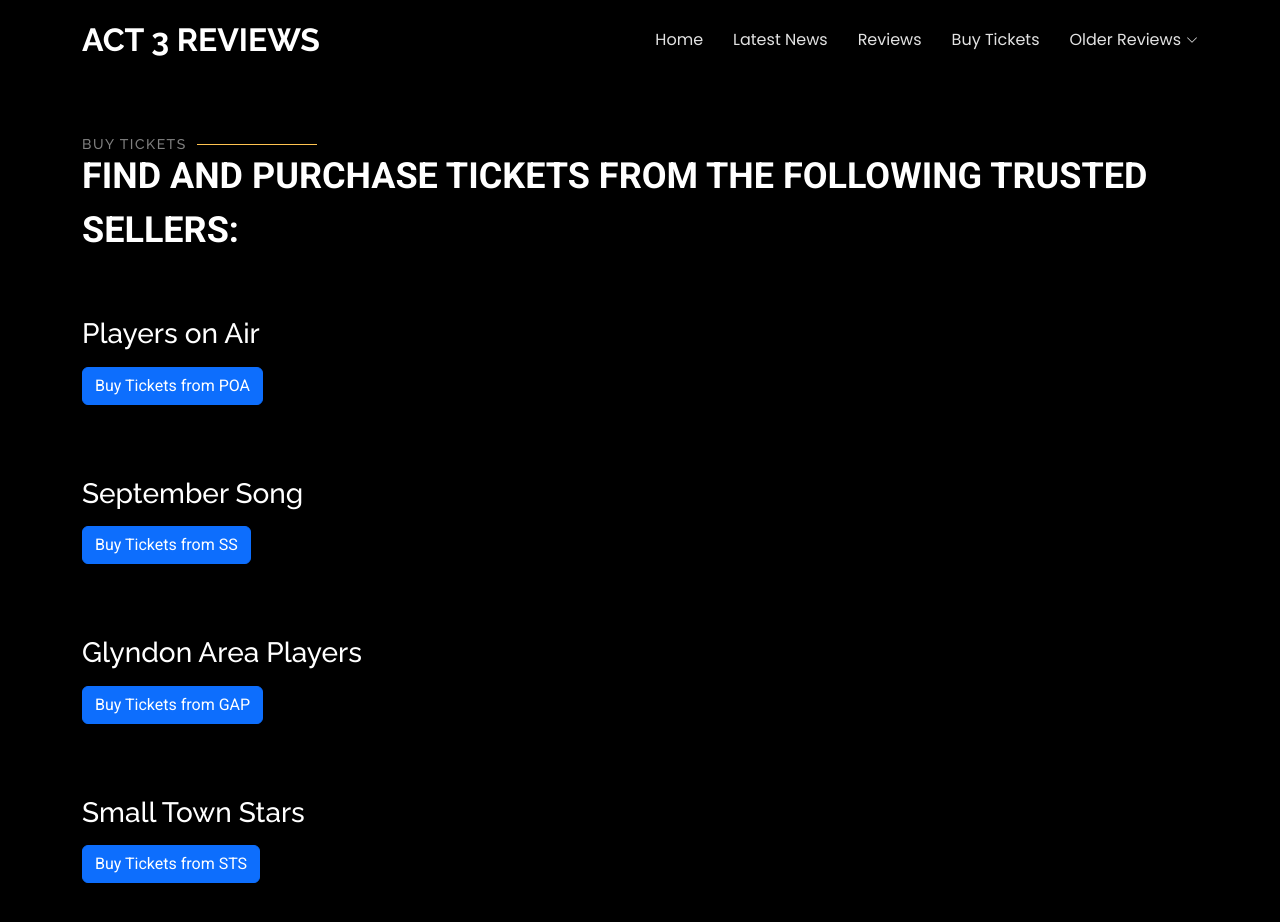
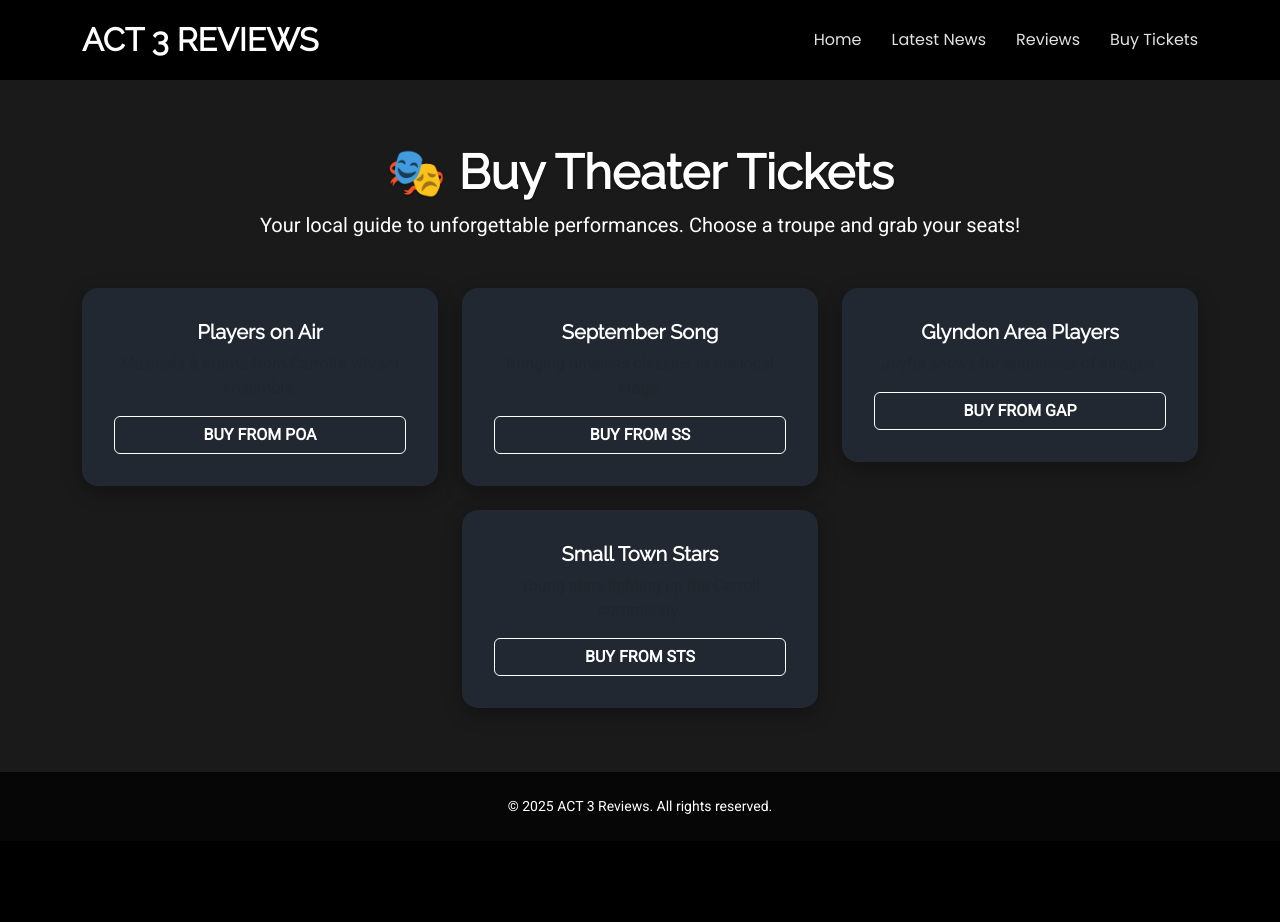
Before and after one commit to Act3Reviews/Act3, a plain HTML site: page Buy Tickets.html in a window 1280 px wide. After the commit the page ends 841 px from the top, so only its background shows below. Drawn offline with Linux system fonts and the light colour scheme.

Commit message:
Update Buy Tickets.html

```diff
--- a/Buy Tickets.html
+++ b/Buy Tickets.html
@@ -3,151 +3,133 @@
 
 <head>
   <meta charset="utf-8">
-  <meta content="width=device-width, initial-scale=1.0" name="viewport">
-  <title>Service Details - Gp Bootstrap Template</title>
-  <meta name="description" content="">
-  <meta name="keywords" content="">
+  <meta name="viewport" content="width=device-width, initial-scale=1.0">
+  <title>Buy Tickets - ACT 3 Reviews</title>
+  <meta name="description" content="Purchase theater tickets from trusted sellers for Carroll County performances.">
+  <meta name="keywords" content="Tickets, Theater, Carroll County, Buy Tickets, Local Shows">
 
-  <!-- Fonts -->
   <link href="https://fonts.googleapis.com" rel="preconnect">
   <link href="https://fonts.gstatic.com" rel="preconnect" crossorigin>
-  <link href="https://fonts.googleapis.com/css2?family=Roboto:ital,wght@0,100;0,300;0,400;0,500;0,700;0,900;1,100;1,300;1,400;1,500;1,700;1,900&family=Poppins:ital,wght@0,100;0,200;0,300;0,400;0,500;0,600;0,700;0,800;0,900;1,100;1,200;1,300;1,400;1,500;1,600;1,700;1,800;1,900&family=Raleway:ital,wght@0,100;0,200;0,300;0,400;0,500;0,600;0,700;0,800;0,900;1,100;1,200;1,300;1,400;1,500;1,600;1,700;1,800;1,900&display=swap" rel="stylesheet">
+  <link href="https://fonts.googleapis.com/css2?family=Roboto&family=Poppins&family=Raleway&display=swap" rel="stylesheet">
 
-  <!-- Vendor CSS Files -->
   <link href="assets/vendor/bootstrap/css/bootstrap.min.css" rel="stylesheet">
   <link href="assets/vendor/bootstrap-icons/bootstrap-icons.css" rel="stylesheet">
   <link href="assets/vendor/aos/aos.css" rel="stylesheet">
   <link href="assets/vendor/swiper/swiper-bundle.min.css" rel="stylesheet">
   <link href="assets/vendor/glightbox/css/glightbox.min.css" rel="stylesheet">
 
-  <!-- Main CSS File -->
   <link href="assets/css/main.css" rel="stylesheet">
+  <style>
+    .ticket-seller-card {
+  background: #222831;
+  border-radius: 1rem;
+  padding: 2rem;
+  transition: transform 0.3s ease, box-shadow 0.3s ease;
+  color: #eeeeee;
+  box-shadow: 0 6px 20px rgba(0, 0, 0, 0.3);
+}
+    .ticket-seller-card:hover {
+      transform: translateY(-5px);
+      box-shadow: 0 10px 30px rgba(0, 0, 0, 0.15);
+    }
+    .ticket-seller-logo {
+      width: 60px;
+      height: 60px;
+      object-fit: cover;
+      border-radius: 50%;
+      margin-bottom: 1rem;
+    }
+    .ticket-section {
+    background-color: #1a1a1a !important;
+    color: #f1f1f1 !important;
+    padding: 4rem 0;
+  }
 
-  <!-- =======================================================
-  * Template Name: Gp
-  * Template URL: https://bootstrapmade.com/gp-free-multipurpose-html-bootstrap-template/
-  * Updated: Aug 15 2024 with Bootstrap v5.3.3
-  * Author: BootstrapMade.com
-  * License: https://bootstrapmade.com/license/
-  ======================================================== -->
+  .ticket-section h1,
+  .ticket-section h2,
+  .ticket-section h5 {
+    color: #fff !important;
+    font-weight: 700;
+  }
+</style>
 </head>
 
 <body class="service-details-page">
-
-  <header id="header" class="header d-flex align-items-center position-relative">
-    <div class="container-fluid container-xl position-relative d-flex align-items-center justify-content-between">
-
-      <a href="index.html" class="logo d-flex align-items-center me-auto me-lg-0">
-        <!-- Uncomment the line below if you also wish to use an image logo -->
-        <!-- <img src="assets/img/logo.png" alt=""> -->
+  <header id="header" class="header d-flex align-items-center">
+    <div class="container-fluid container-xl d-flex align-items-center justify-content-between">
+      <a href="index.html" class="logo d-flex align-items-center me-auto">
         <h1 class="sitename">ACT 3 REVIEWS</h1>
-        <span></span>
       </a>
-
       <nav id="navmenu" class="navmenu">
         <ul>
-          <li><a href="index.html">Home<br></a></li>
+          <li><a href="index.html">Home</a></li>
           <li><a href="index.html#about">Latest News</a></li>
           <li><a href="index.html#services">Reviews</a></li>
           <li><a href="index.html#portfolio">Buy Tickets</a></li>
-          <li class="dropdown"><a href="#"><span>Older Reviews</span> <i class="bi bi-chevron-down toggle-dropdown"></i></a>
-            <ul>
-              <li><a href="#">Dropdown 1</a></li>
-              <li class="dropdown"><a href="#"><span>Deep Dropdown</span> <i class="bi bi-chevron-down toggle-dropdown"></i></a>
-                <ul>
-                  <li><a href="#">Deep Dropdown 1</a></li>
-                  <li><a href="#">Deep Dropdown 2</a></li>
-                  <li><a href="#">Deep Dropdown 3</a></li>
-                  <li><a href="#">Deep Dropdown 4</a></li>
-                  <li><a href="#">Deep Dropdown 5</a></li>
-                </ul>
-              </li>
-              <li><a href="#">Dropdown 2</a></li>
-              <li><a href="#">Dropdown 3</a></li>
-              <li><a href="#">Dropdown 4</a></li>
-            </ul>
-          </li>
-
         </ul>
         <i class="mobile-nav-toggle d-xl-none bi bi-list"></i>
       </nav>
-
-
-
     </div>
   </header>
 
   <main class="main">
-
-
-
-
-
-    <!-- Buy Tickets Section -->
-    <section id="buy-tickets" class="buy-tickets section">
-      <div class="container section-title" data-aos="fade-up">
-        <h2>Buy Tickets</h2>
-        <p>Find and purchase tickets from the following trusted sellers:</p>
+    <section id="buy-tickets" class="buy-tickets section ticket-section">
+      <div class="container text-center mb-5" data-aos="fade-up">
+        <h2 class="fw-bold display-5" style="color: #ffffff !important; text-shadow: 0 1px 2px rgba(0,0,0,0.5);">🎭 Buy Theater Tickets</h2>
+        <p class="lead" style="color: #ffffff !important">Your local guide to unforgettable performances. Choose a troupe and grab your seats!</p>
       </div>
 
-      <div class="container" data-aos="fade-up">
-        <div class="ticket-options">
-          <!-- Seller 1 -->
-          <div class="ticket-seller">
-            <h3>Players on Air</h3>
-            <p></p>
-            <a href="https://www.eventbrite.com" target="_blank" class="btn btn-primary">Buy Tickets from POA</a>
-          </div>
-          <br>
-          <br>
-          <br>
-          <!-- Seller 2 -->
-          <div class="ticket-seller">
-            <h3>September Song</h3>
-            <p></p>
-            <a href="https://www.ticketmaster.com" target="_blank" class="btn btn-primary">Buy Tickets from SS</a>
-          </div>
-          <br>
-          <br>
-          <br>
-          <!-- Seller 3 -->
-          <div class="ticket-seller">
-            <h3>Glyndon Area Players</h3>
-            <p></p>
-            <a href="https://www.stubhub.com" target="_blank" class="btn btn-primary">Buy Tickets from GAP</a>
-          </div>
-          <br>
-          <br>
-          <br>
-           <!-- Seller 3 -->
-           <div class="ticket-seller">
-            <h3>Small Town Stars</h3>
-            <p></p>
-            <a href="https://www.stubhub.com" target="_blank" class="btn btn-primary">Buy Tickets from STS</a>
+      <div class="container">
+        <div class="row g-4 justify-content-center" data-aos="fade-up" data-aos-delay="100">
+
+          <div class="col-md-6 col-lg-4">
+  <div class="ticket-seller-card text-center">
+    <h5 class="fw-bold">Players on Air</h5>
+    <p class="text-muted">Musicals & drama from Carroll's vibrant ensemble.</p>
+    <a href="https://www.eventbrite.com" target="_blank" class="btn fw-bold text-uppercase btn-outline-light w-100" style="color: #fff; border-color: #fff;">Buy from POA</a>
+  </div>
+</div>
+
+          <div class="col-md-6 col-lg-4">
+            <div class="ticket-seller-card text-center">
+              <h5 class="fw-bold">September Song</h5>
+              <p class="text-muted">Bringing timeless classics to the local stage.</p>
+              <a href="https://www.ticketmaster.com" target="_blank" class="btn fw-bold text-uppercase btn-outline-light w-100" style="color: #fff; border-color: #fff;">Buy from SS</a>
+            </div>
           </div>
 
+          <div class="col-md-6 col-lg-4">
+            <div class="ticket-seller-card text-center">
+              <h5 class="fw-bold">Glyndon Area Players</h5>
+              <p class="text-muted">Joyful shows for audiences of all ages.</p>
+              <a href="https://www.stubhub.com" target="_blank" class="btn fw-bold text-uppercase btn-outline-light w-100" style="color: #fff; border-color: #fff;">Buy from GAP</a>
+            </div>
+          </div>
+
+          <div class="col-md-6 col-lg-4">
+            <div class="ticket-seller-card text-center">
+              <h5 class="fw-bold">Small Town Stars</h5>
+              <p class="text-muted">Young stars lighting up the Carroll community.</p>
+              <a href="https://www.ticketmaster.com" target="_blank" class="btn fw-bold text-uppercase btn-outline-light w-100" style="color: #fff; border-color: #fff;">Buy from STS</a>
+            </div>
+          </div>
 
         </div>
       </div>
-    </section><!-- /Buy Tickets Section -->
-
+    </section>
   </main>
 
-  <footer id="footer" class="footer dark-background">
-    <div class="footer-top">
-      <div class="container">
-        <div class="row gy-4">
-          <div class="col-lg-4 col-md-6 footer-about">
-            <a href="index.html" class="logo d-flex align-items-center">
-
-
-
+  <footer id="footer" class="footer dark-background py-4 text-center text-white">
+    <div class="container">
+      <p class="mb-0">&copy; 2025 ACT 3 Reviews. All rights reserved.</p>
+    </div>
   </footer>
 
-  <!-- Scroll Top -->
-  <a href="#" id="scroll-top" class="scroll-top d-flex align-items-center justify-content-center"><i class="bi bi-arrow-up-short"></i></a>
+  <a href="#" id="scroll-top" class="scroll-top d-flex align-items-center justify-content-center">
+    <i class="bi bi-arrow-up-short"></i>
+  </a>
+  <div id="preloader"></div>
 
-  <!-- Vendor JS Files -->
   <script src="assets/vendor/bootstrap/js/bootstrap.bundle.min.js"></script>
   <script src="assets/vendor/php-email-form/validate.js"></script>
   <script src="assets/vendor/aos/aos.js"></script>
@@ -156,10 +138,8 @@
   <script src="assets/vendor/imagesloaded/imagesloaded.pkgd.min.js"></script>
   <script src="assets/vendor/isotope-layout/isotope.pkgd.min.js"></script>
   <script src="assets/vendor/purecounter/purecounter_vanilla.js"></script>
-
-  <!-- Main JS File -->
   <script src="assets/js/main.js"></script>
-
+  <script>AOS.init();</script>
 </body>
 
 </html>
```
